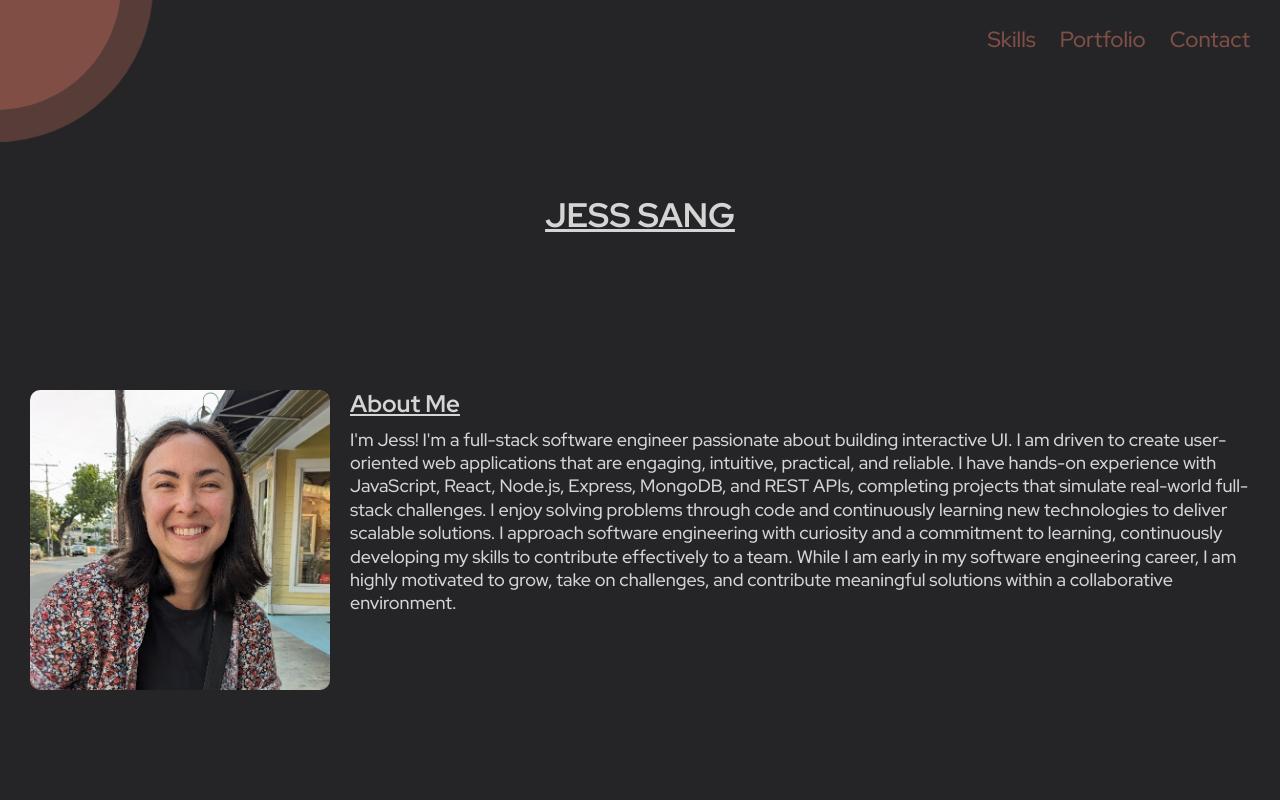
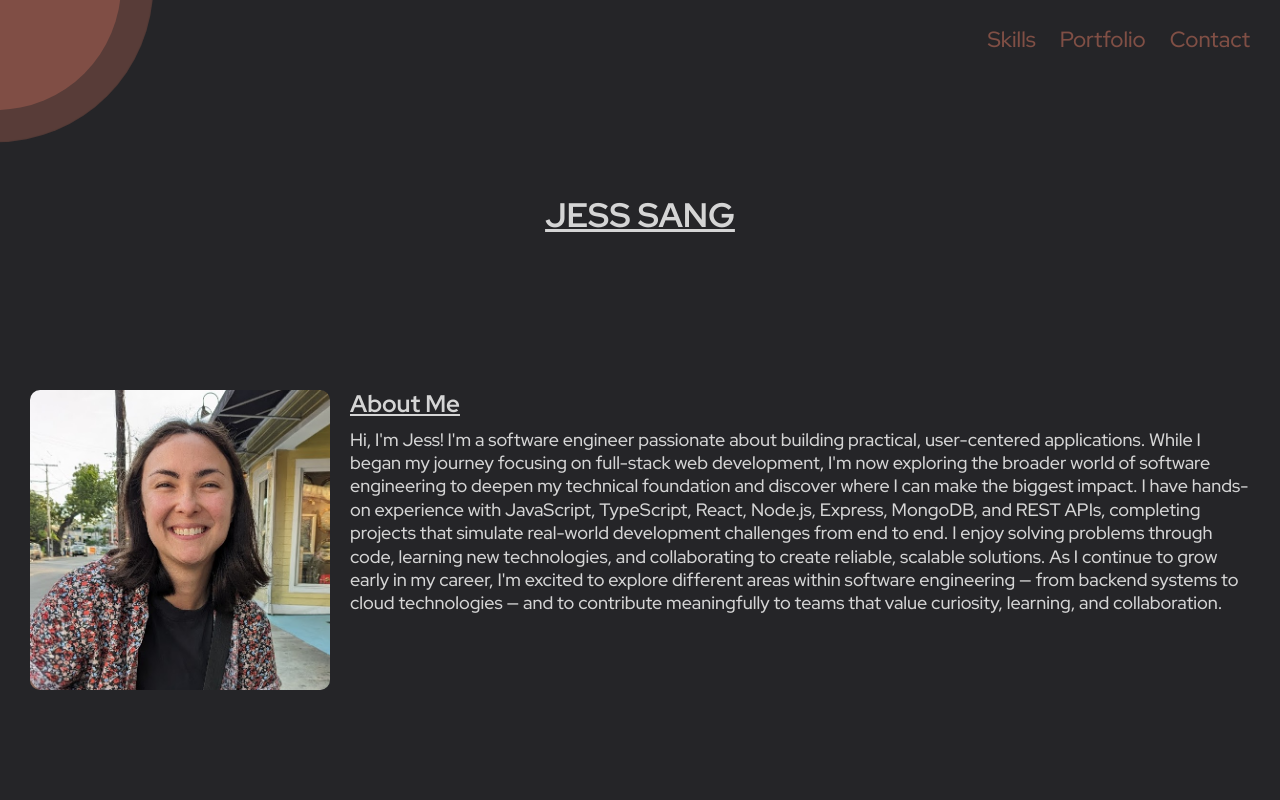
Before and after one commit to jessmsang/jess-sang_portfolio, a React (Vite) app: page / in a window 1280 px wide. Shown: the top 800 px of the page. Built offline with nearby package versions, Linux system fonts and the light colour scheme.

Commit message:
remove dash line animation

```diff
--- a/src/components/AboutMe/AboutMe.jsx
+++ b/src/components/AboutMe/AboutMe.jsx
@@ -10,18 +10,20 @@ export default function AboutMe() {
       <div className="about-me__text">
         <h2 className="about-me__title">About Me</h2>
         <p className="about-me__paragraph">
-          I'm Jess! I'm a full-stack software engineer passionate about building
-          interactive UI. I am driven to create user-oriented web applications
-          that are engaging, intuitive, practical, and reliable. I have hands-on
-          experience with JavaScript, React, Node.js, Express, MongoDB, and REST
-          APIs, completing projects that simulate real-world full-stack
-          challenges. I enjoy solving problems through code and continuously
-          learning new technologies to deliver scalable solutions. I approach
-          software engineering with curiosity and a commitment to learning,
-          continuously developing my skills to contribute effectively to a team.
-          While I am early in my software engineering career, I am highly
-          motivated to grow, take on challenges, and contribute meaningful
-          solutions within a collaborative environment.
+          Hi, I'm Jess! I'm a software engineer passionate about building
+          practical, user-centered applications. While I began my journey
+          focusing on full-stack web development, I'm now exploring the broader
+          world of software engineering to deepen my technical foundation and
+          discover where I can make the biggest impact. I have hands-on
+          experience with JavaScript, TypeScript, React, Node.js, Express,
+          MongoDB, and REST APIs, completing projects that simulate real-world
+          development challenges from end to end. I enjoy solving problems
+          through code, learning new technologies, and collaborating to create
+          reliable, scalable solutions. As I continue to grow early in my
+          career, I'm excited to explore different areas within software
+          engineering — from backend systems to cloud technologies — and to
+          contribute meaningfully to teams that value curiosity, learning, and
+          collaboration.
         </p>
       </div>
     </section>
--- a/src/components/Skills/Skills.jsx
+++ b/src/components/Skills/Skills.jsx
@@ -4,14 +4,14 @@ import MovingDashes from "../MovingDashes/MovingDashes";
 export default function Skills() {
   return (
     <section className="skills" id="skills-section">
-      <MovingDashes
+      {/* <MovingDashes
         direction="normal"
         color="#804f45"
         dashLength={40}
         gapLength={30}
         thickness={7}
-        speed={30}
-      />
+        speed={100}
+      /> */}
 
       <div className="skills__body">
         <h2 className="skills__title">Technical Skills</h2>
@@ -234,14 +234,14 @@ export default function Skills() {
         </ul>
       </div>
 
-      <MovingDashes
+      {/* <MovingDashes
         direction="reverse"
         color="#804f45"
         dashLength={40}
         gapLength={30}
         thickness={7}
-        speed={30}
-      />
+        speed={100}
+      /> */}
     </section>
   );
 }
```
